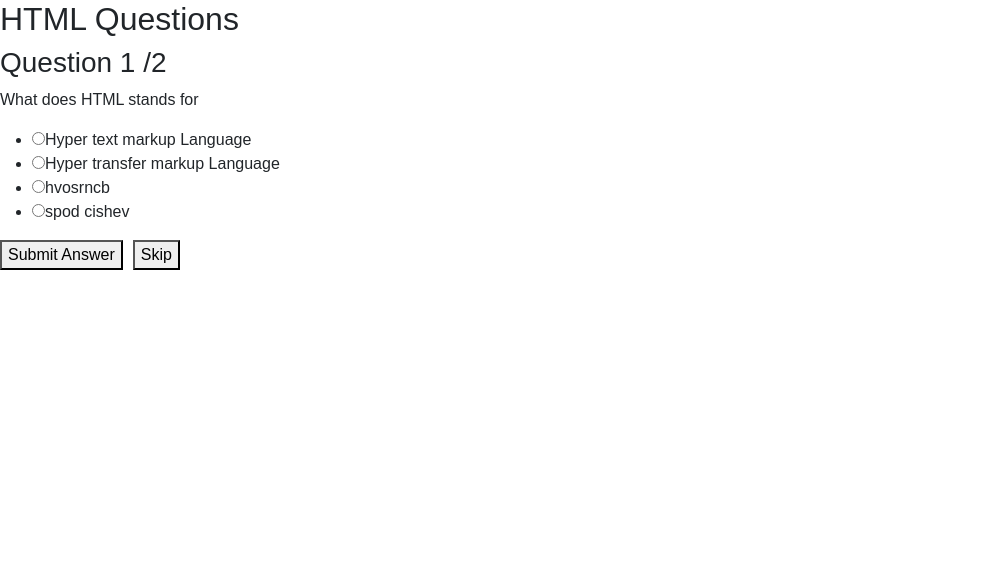
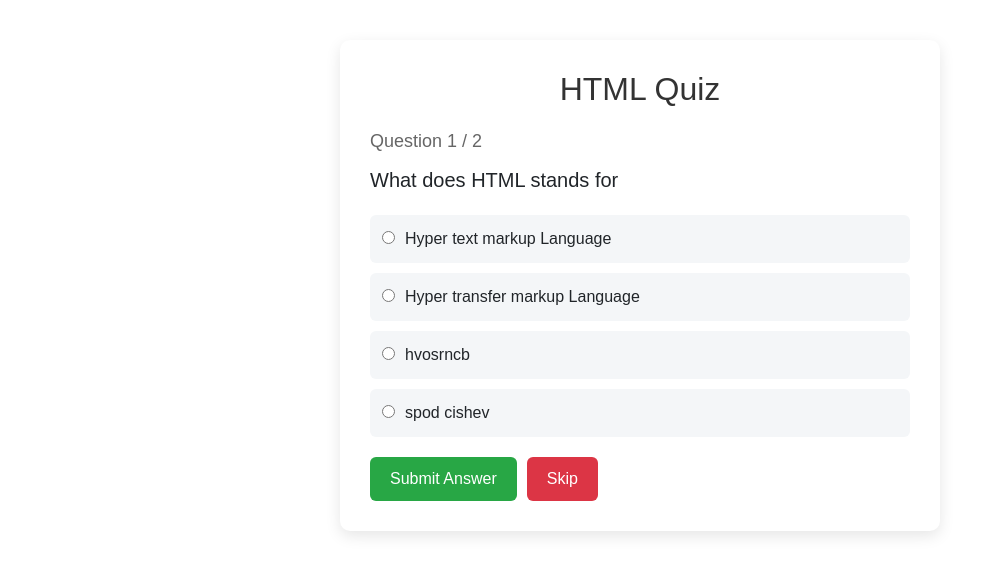
Before and after one commit to shahhiloni/Quiz_web_frontend, a React (Create React App) app: page /questions/1 in a window 1280 px wide. Shown: the top 574 px of the page, without its empty margins (0-998 px from the left). Built offline with nearby package versions, Linux system fonts and the light colour scheme.

Commit message:
05-03-2026 second commit

```diff
--- /dev/null
+++ b/src/CSS/Questions.css
@@ -0,0 +1,84 @@
+.quiz-container{
+    width: 600px;
+    margin: 40px auto;
+    padding: 30px;
+    background: #ffffff;
+    border-radius: 10px;
+    box-shadow: 0px 5px 15px rgba(0,0,0,0.1);
+    font-family: Arial, Helvetica, sans-serif;
+}
+
+.quiz-title{
+    text-align: center;
+    color: #333;
+    margin-bottom: 20px;
+}
+
+.question-count{
+    font-size: 18px;
+    margin-bottom: 10px;
+    color: #666;
+}
+
+.question-text{
+    font-size: 20px;
+    margin-bottom: 20px;
+}
+
+.options{
+    list-style: none;
+    padding: 0;
+}
+
+.options li{
+    background: #f4f6f8;
+    margin-bottom: 10px;
+    padding: 12px;
+    border-radius: 6px;
+    cursor: pointer;
+    transition: 0.3s;
+}
+
+.options li:hover{
+    background: #e8f0fe;
+}
+
+.options input{
+    margin-right: 10px;
+}
+
+.quiz-buttons{
+    margin-top: 20px;
+}
+
+.btn{
+    padding: 10px 20px;
+    border: none;
+    border-radius: 6px;
+    cursor: pointer;
+    font-size: 16px;
+}
+
+.submit-btn{
+    background-color: #28a745;
+    color: white;
+}
+
+.skip-btn{
+    background-color: #dc3545;
+    color: white;
+    margin-left: 10px;
+}
+
+.result-box{
+    text-align: center;
+    margin-top: 40px;
+}
+
+.result-box h2{
+    color: #333;
+}
+
+.result-box h3{
+    margin: 10px 0;
+}
--- a/src/Pages/Questions.jsx
+++ b/src/Pages/Questions.jsx
@@ -1,6 +1,7 @@
 import { useParams } from "react-router-dom";
 import { useState } from "react";
 import HomeData from "../JSON/HomeData.json";
+import "../CSS/Questions.css";
 
 const Questions = () => {
   const [currentQuestionIndex, setCurrentQuestionIndex] = useState(0);
@@ -53,16 +54,18 @@ const Questions = () => {
     }
   };
   return (
-    <div>
-      <h2>{selectedCourse.CourseName} Questions</h2>
+    <div className="quiz-container">
 
-      <h3>
-        Question {currentQuestionIndex + 1} /{selectedCourse.questions.length}
-      </h3>
+      <h2 className="quiz-title">{selectedCourse.CourseName} Quiz</h2>
 
-      <p>{currentQuestion.question}</p>
+      <div className="question-count">
+        Question {currentQuestionIndex + 1} / {selectedCourse.questions.length}
+      </div>
 
-      <ul>
+      <p className="question-text">{currentQuestion.question}</p>
+
+      <ul className="options">
+
         <li>
           <input
             type="radio"
@@ -102,13 +105,19 @@ const Questions = () => {
           />
           {currentQuestion.option4}
         </li>
+
       </ul>
 
-      <button onClick={handleSubmit}>Submit Answer</button>
+      <div className="quiz-buttons">
+        <button className="btn submit-btn" onClick={handleSubmit}>
+          Submit Answer
+        </button>
 
-      <button onClick={handleNext} style={{ marginLeft: "10px" }}>
-        Skip
-      </button>
+        <button className="btn skip-btn" onClick={handleNext}>
+          Skip
+        </button>
+      </div>
+
     </div>
   );
 };
```
